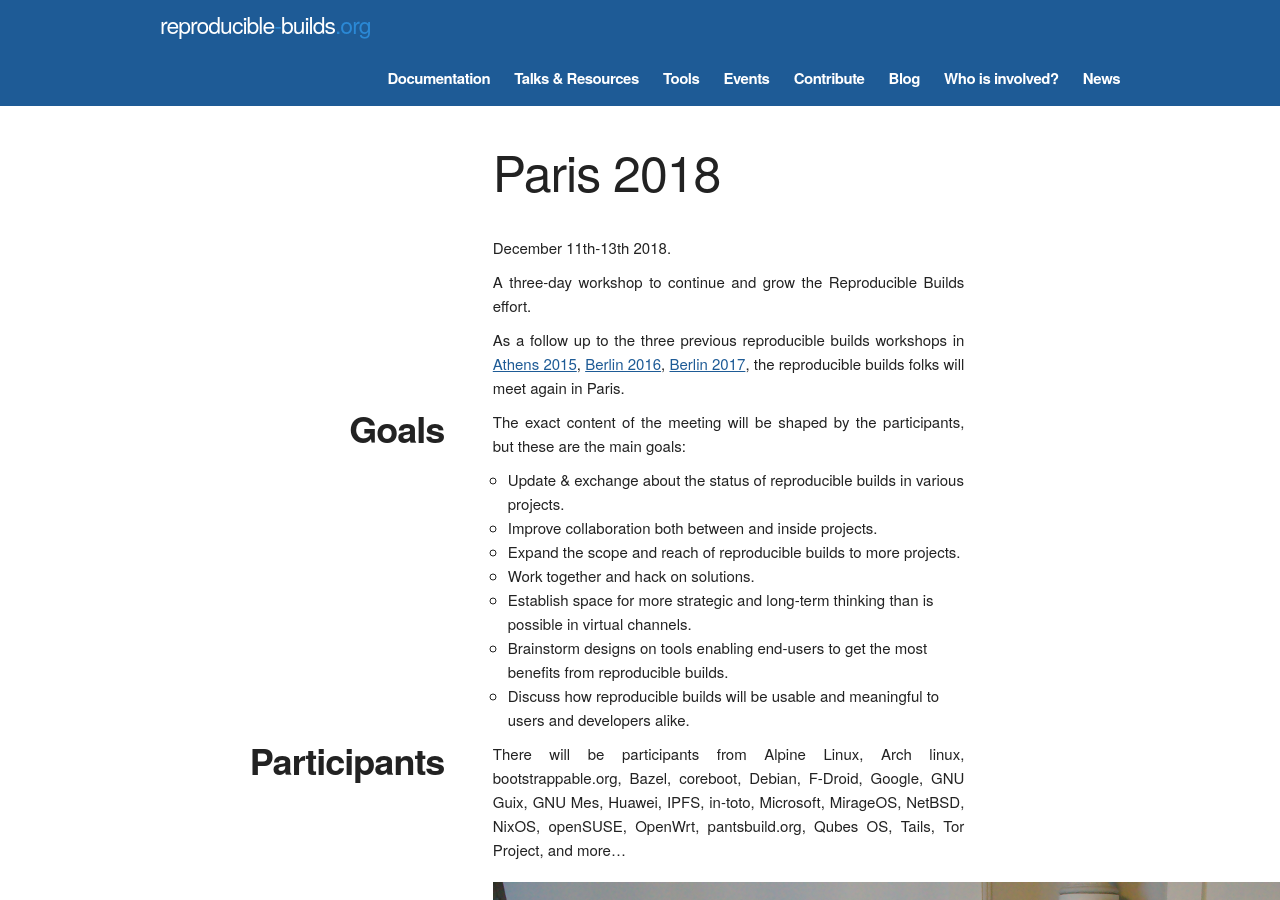
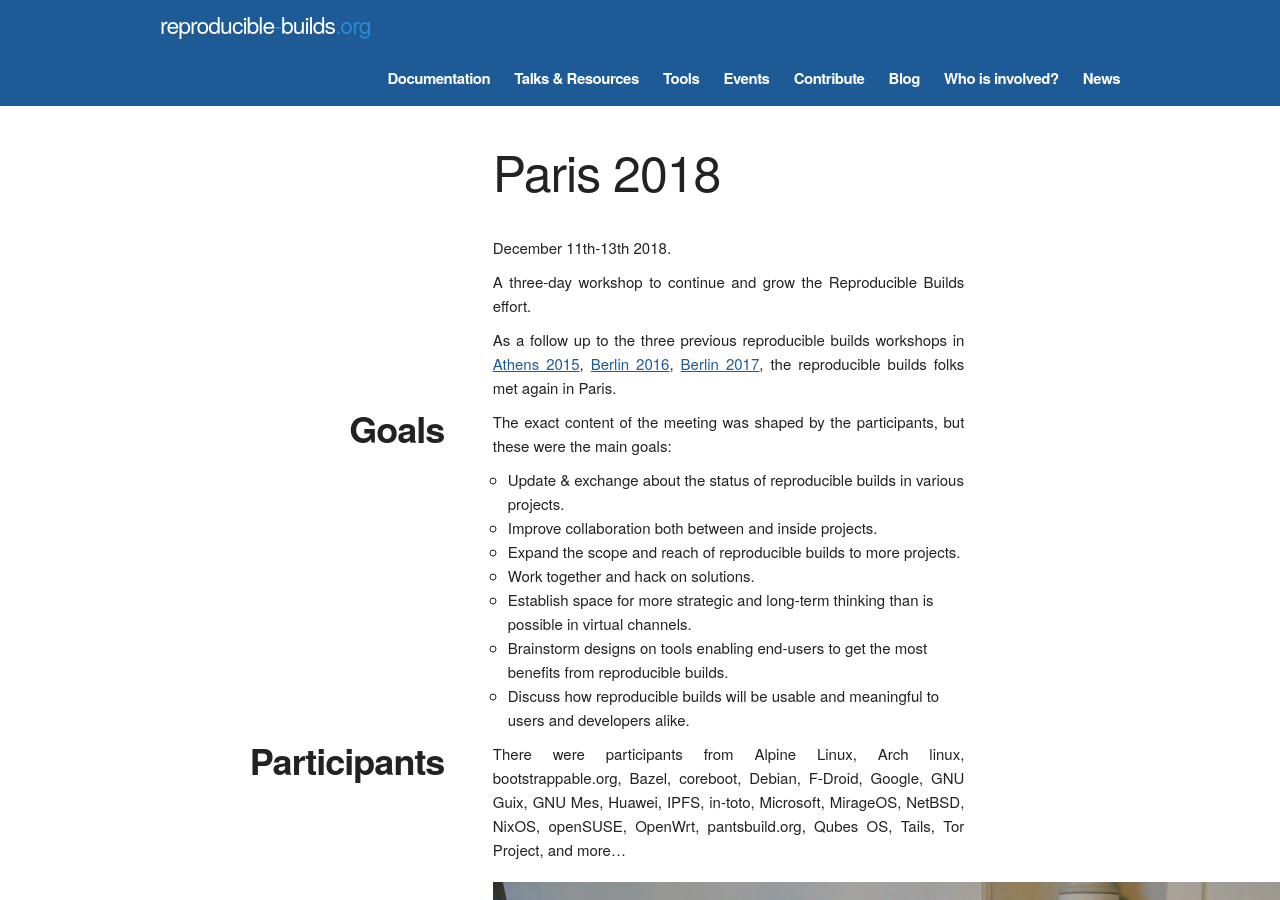
Before and after one commit to prototypefund/reproducible-website, a Jekyll site: the page built from _events/paris2018.html, in a window 1280 px wide and 900 px high. Built offline with Jekyll 4.4.1, drawn with Linux system fonts in a browser that asks for light colours; some web fonts are replaced; some of the changed text lies outside the part shown.

Commit message:
Paris 2018: it's all over now, baby blue
Signed-off-by: Holger Levsen <holger@layer-acht.org>

```diff
--- a/_events/paris2018.html
+++ b/_events/paris2018.html
@@ -17,7 +17,7 @@
       <a href="{{ "/events/athens2015/" | prepend: site.baseurl }}">Athens 2015</a>,
       <a href="{{ "/events/berlin2016/" | prepend: site.baseurl }}">Berlin 2016</a>,
       <a href="{{ "/events/berlin2017/" | prepend: site.baseurl }}">Berlin 2017</a>,
-      the reproducible builds folks will meet again in Paris.
+      the reproducible builds folks met again in Paris.
     </p>
   </div>
 </div>
@@ -27,8 +27,8 @@
   </div>
   <div class="eight columns text">
     <p>
-      The exact content of the meeting will be shaped by the participants, but
-      these are the main goals:
+      The exact content of the meeting was shaped by the participants, but
+      these were the main goals:
     </p>
     <ul>
       <li>Update &amp; exchange about the status of reproducible builds in various projects.</li>
@@ -47,7 +47,7 @@
   </div>
   <div class="eight columns text">
     <p>
-      There will be participants from Alpine Linux, Arch linux, bootstrappable.org, Bazel, coreboot, Debian, F-Droid, Google, GNU Guix, GNU Mes, Huawei, IPFS, in-toto, Microsoft, MirageOS, NetBSD, NixOS, openSUSE, OpenWrt, pantsbuild.org, Qubes OS, Tails, Tor Project, and more&hellip;
+      There were participants from Alpine Linux, Arch linux, bootstrappable.org, Bazel, coreboot, Debian, F-Droid, Google, GNU Guix, GNU Mes, Huawei, IPFS, in-toto, Microsoft, MirageOS, NetBSD, NixOS, openSUSE, OpenWrt, pantsbuild.org, Qubes OS, Tails, Tor Project, and more&hellip;
       <br />
     </p>
     <img style="margin-top: 10px; vertical-align: top;" src="{{ "/images/groupphoto_rws4_paris_2018_small.png" | prepend: site.baseurl }}" alt="Reproducible Summit 4 in Paris 2018"/>
@@ -89,7 +89,7 @@
   </div>
   <div class="eight columns text">
     <p>
-    The summit will be held from 10 AM until 6 PM on December 11th to 13th 2018. <!-- until 5 PM on the 13th -->
+    The summit was held from 10 AM until 6 PM on December 11th to 13th 2018. <!-- until 5 PM on the 13th -->
     </p>
   </div>
 </div>
@@ -109,7 +109,7 @@
   </div>
   <div class="eight columns text">
     <p>
-      This event will be run under the guidance of the <a href="http://debconf.org/codeofconduct.shtml">DebConf Code of Conduct</a> and the <a href="https://www.debian.org/code_of_conduct">Debian Code of Conduct</a>.
+      This event was run under the guidance of the <a href="http://debconf.org/codeofconduct.shtml">DebConf Code of Conduct</a> and the <a href="https://www.debian.org/code_of_conduct">Debian Code of Conduct</a>.
     </p>
     <p>
       The organisers are committed to providing an event where all participants feel safe. Attendees are expected to treat all people with respect and help create a welcoming environment. If you notice behaviour that fails to meet this standard, please speak up (aloud or in private to the organisers).
```
